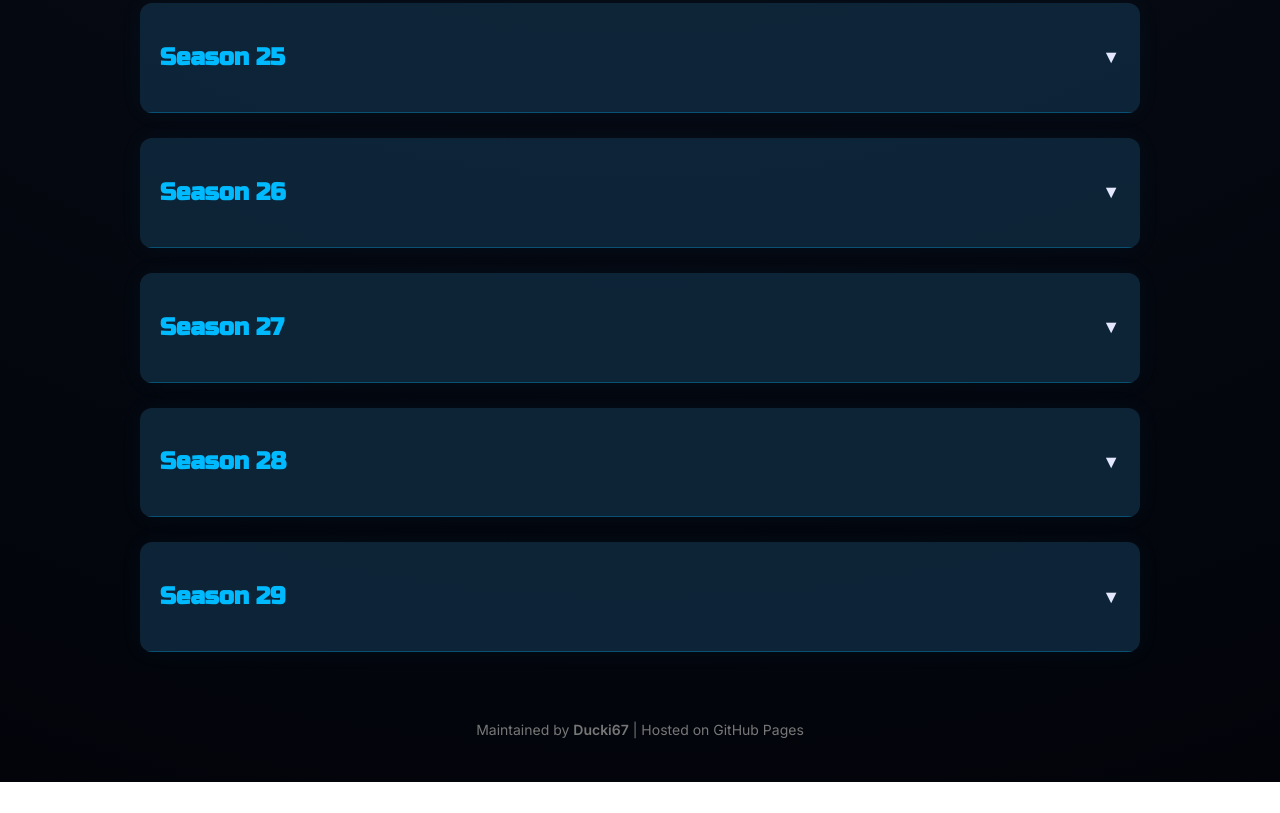
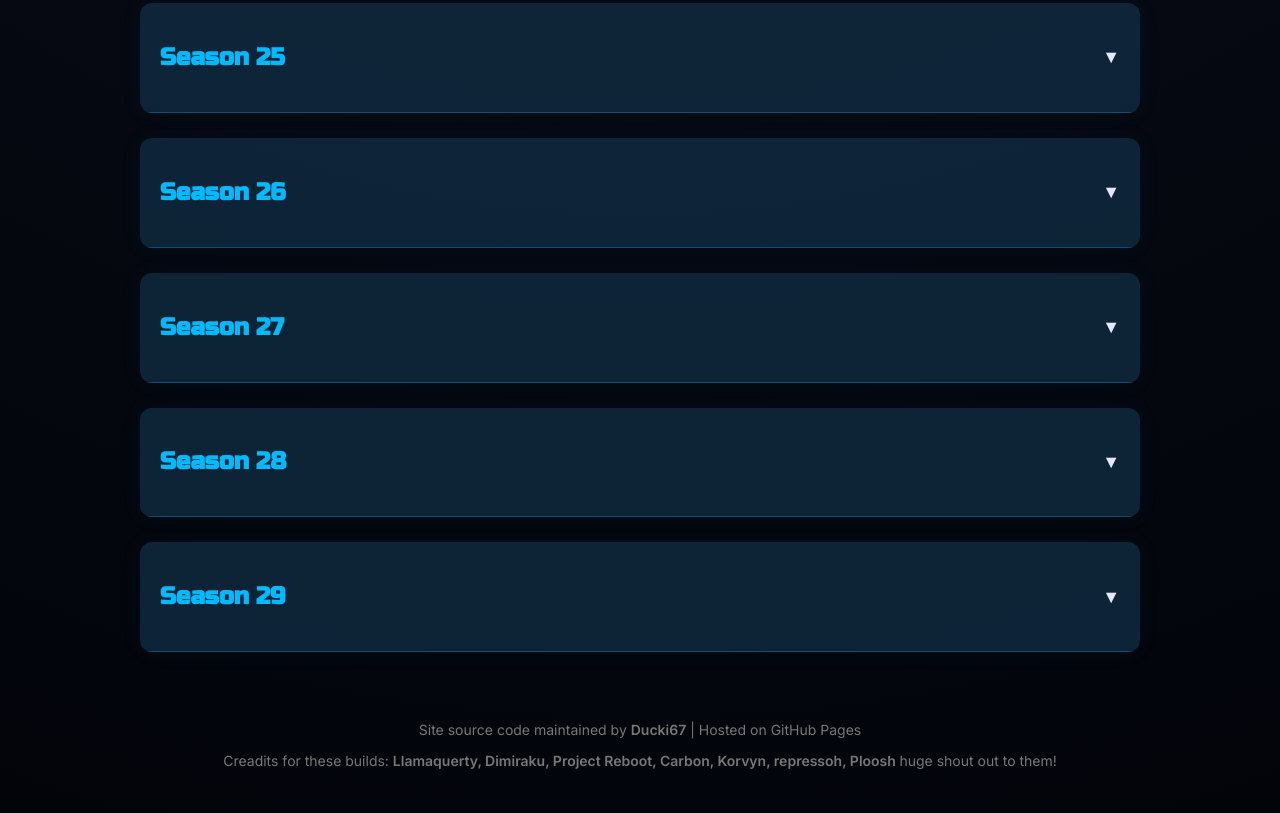
Before and after one commit to Ducki67/FN-Modern-builds, a plain HTML site: page index.html in a window 1280 px wide. Shown: the part 913-1726 px from the top of the page. Before the commit the page ends 1695 px from the top, so only its background shows below. Drawn offline with Linux system fonts and the light colour scheme.

Commit message:
The Legends :)
Huge shout out to them!

```diff
--- a/index.html
+++ b/index.html
@@ -25,7 +25,8 @@
   </div>
 
   <footer>
-    <p>Maintained by <strong>Ducki67</strong> | Hosted on GitHub Pages</p>
+    <p>Site source code maintained by <strong>Ducki67</strong> | Hosted on GitHub Pages</p>
+    <p>Creadits for these builds: <strong>Llamaquerty, Dimiraku, Project Reboot, Carbon, Korvyn, repressoh, Ploosh </strong>  huge shout out to them!</p>
   </footer>
 
   <script src="builds.js"></script>
```
